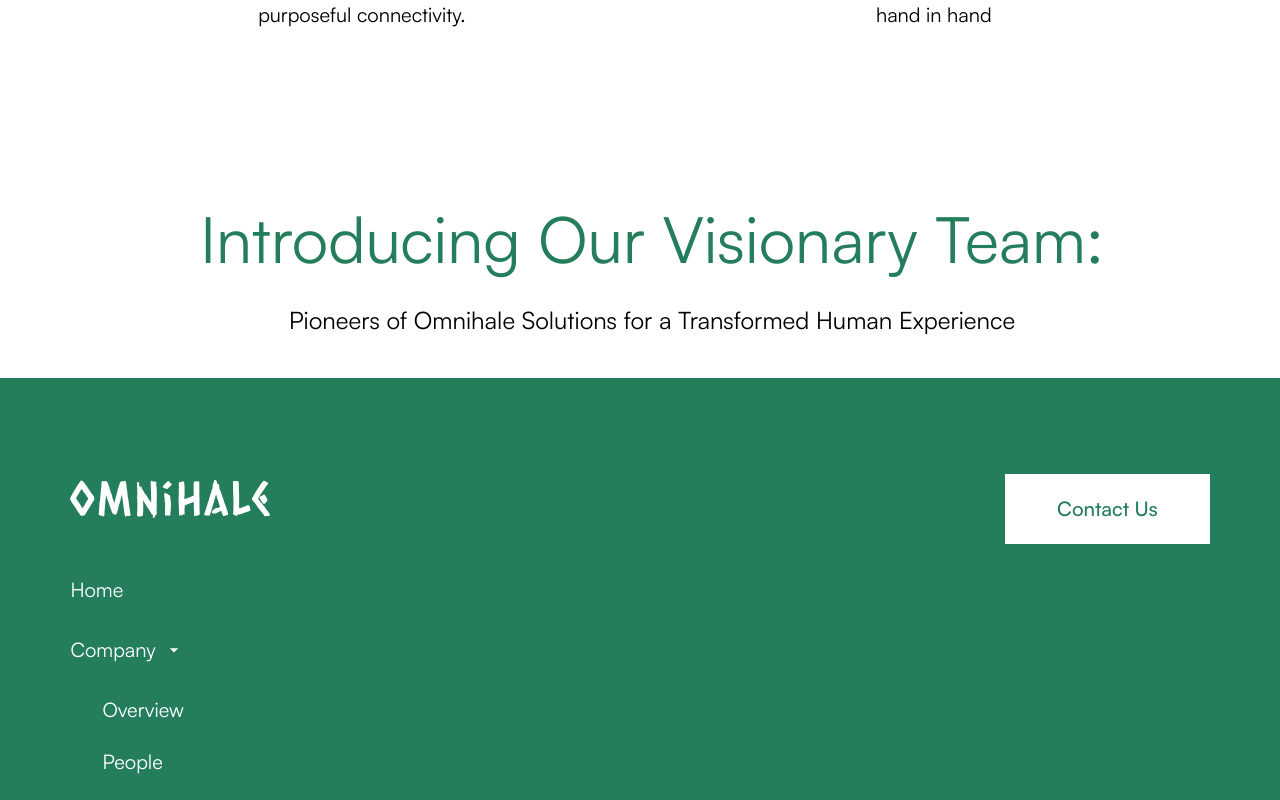
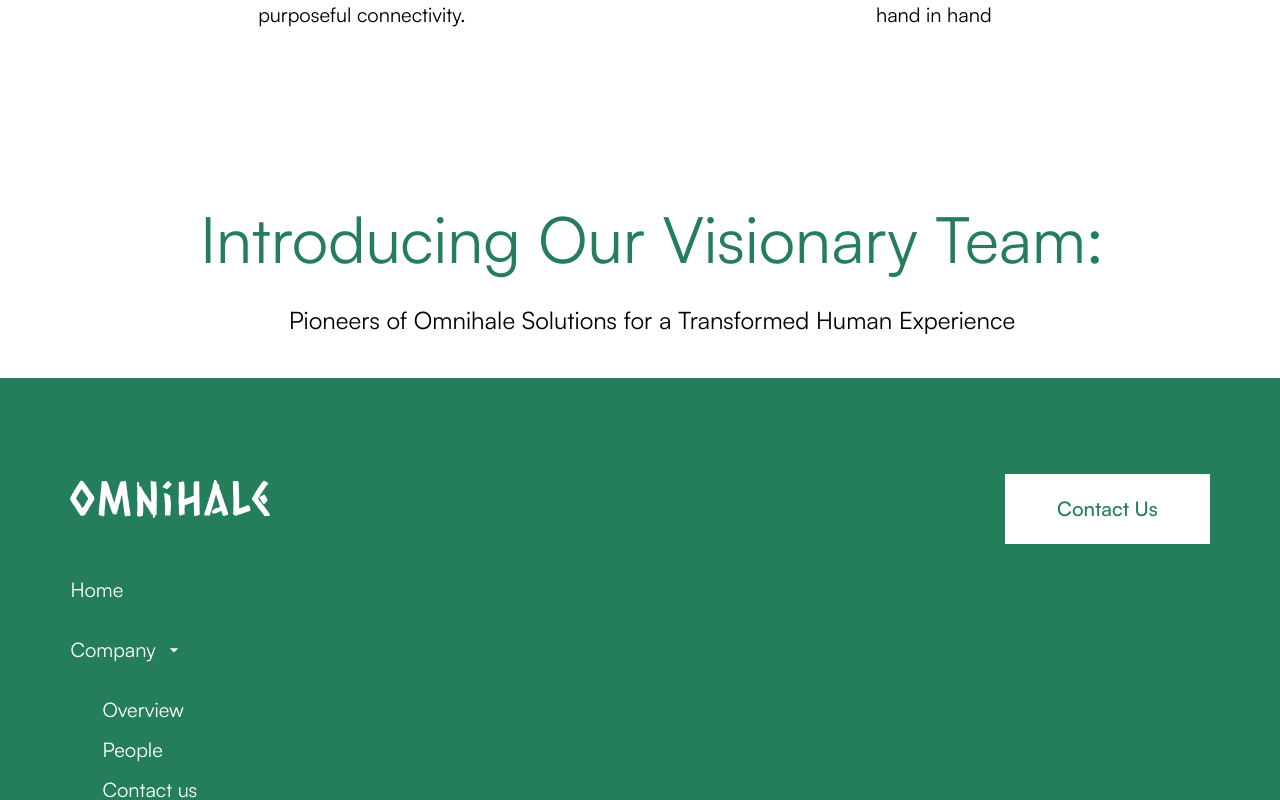
Before and after one commit to omnihale-inc/about, a Next.js app: page / in a window 1280 px wide. Both pictures are taken after a click on the button "Company". Shown: the part 1109-1909 px from the top of the page. Built offline with nearby package versions, Linux system fonts and the light colour scheme; a web font is replaced by a local one.

Commit message:
animation footer link

```diff
--- a/src/components/Element/FooterLink.tsx
+++ b/src/components/Element/FooterLink.tsx
@@ -1,6 +1,7 @@
 'use client'
 import { navigationLinkProps } from '@/utils/type'
 import { MdArrowDropDown } from 'react-icons/md'
+import { motion, AnimatePresence, LayoutGroup } from 'framer-motion'
 import Link from 'next/link'
 import React, { useState } from 'react'
 
@@ -14,20 +15,28 @@
     }
   }
   return (
-    <div className='relative text-white duration-500 transition-all ease-in-out'>
+
+    <div className='relative text-white duration-500 transition'>
       {isDropDow ? (
-        <div className='flex flex-col gap-8 duration-500 transition-all ease-in-out'>
+          <div className='flex flex-col gap-8 duration-500 transition  ease-in-out'>
             <button onClick={handleOpen} className='text-base lg:text-xl flex gap-2 items-center'>
               <span>{text}</span>
               {isDropDow && <MdArrowDropDown />}
             </button>
+            <AnimatePresence>
               {isOpen && (
-            <div className={`duration-500 ml-8 transition-all ease-in-out flex flex-col gap-6`}>
+                <motion.div
+                  layout
+                  initial={{ opacity: 0 }}
+                  animate={{ opacity: 1 }}
+                  exit={{ opacity: 0 }}
+                  className={`duration-500 ml-8 transition-all ease-in-out flex flex-col gap-3 `}>
                   {subLinks?.map((sublink, _) => (
                     <Link className='text-base lg:text-xl whitespace-nowrap hover:underline' key={`${sublink.text}-footer`} href={sublink.href}>{sublink.text}</Link>
                   ))}
-            </div>
+                </motion.div>
               )}
+            </AnimatePresence>
           </div>
       ) : (
         <Link className='text-base lg:text-xl flex gap-2 items-center' href={href}>
--- a/src/components/Footer.tsx
+++ b/src/components/Footer.tsx
@@ -1,3 +1,4 @@
+'use client'
 import Image from 'next/image';
 import Link from 'next/link';
 import React from 'react';
@@ -5,12 +6,14 @@
 import FooterLink from './Element/FooterLink';
 import { withWhiteButton } from './withButtonStyle';
 import ContactUsButton from './ContactUsButton';
+import { LayoutGroup,motion } from 'framer-motion'
 
 const Footer = () => {
   const footerData = data.footer;
   const WhiteContactUsButton = withWhiteButton(ContactUsButton);
   return (
-    <footer className='bg-green-color duration-500 transition-all py-5 text-white w-full px-6 lg:px-0'>
+    <LayoutGroup>
+    <motion.footer className='bg-green-color duration-500 transition py-5 text-white w-full px-6 lg:px-0'>
       <div className='flex flex-col gap-8 pt-14 container-wrap mx-auto'>
         <div className='flex flex-col items-start lg:items-center gap-4 lg:flex-row lg:justify-between'>
           <div>
@@ -26,7 +29,7 @@
             <WhiteContactUsButton />
           </Link>
         </div>
-        <div className='flex flex-col duration-500 transition-all gap-8'>
+        <div className='flex flex-col duration-500 transition transform gap-8'>
           {footerData.links.map((link, _) => (
             <FooterLink isDropDow={link.isDropDow} subLinks={link.sublinks} key={`${link.id}-footer`} href={link.href} text={link.text} />
           ))}
@@ -43,7 +46,8 @@
           </p>
         </div>
       </div>
-    </footer>
+    </motion.footer>
+    </LayoutGroup>
   );
 };
 
```
Lines whose indentation alone changed are shown as unchanged.
